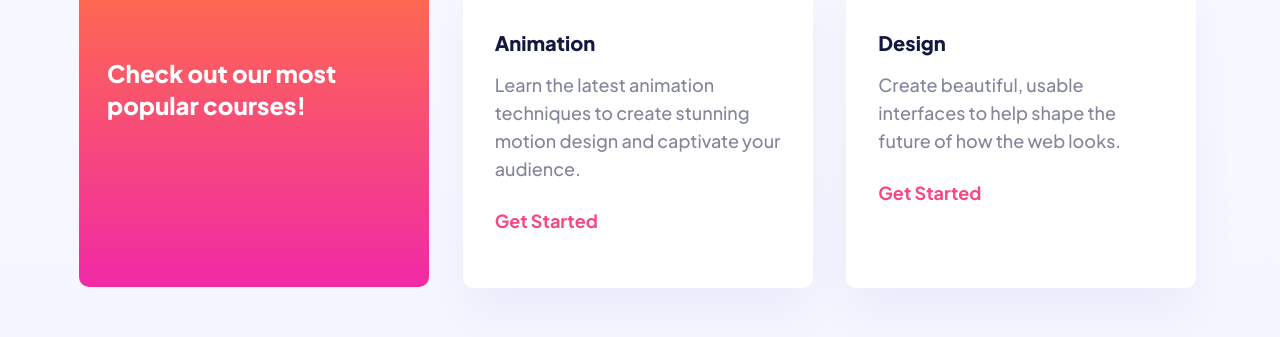
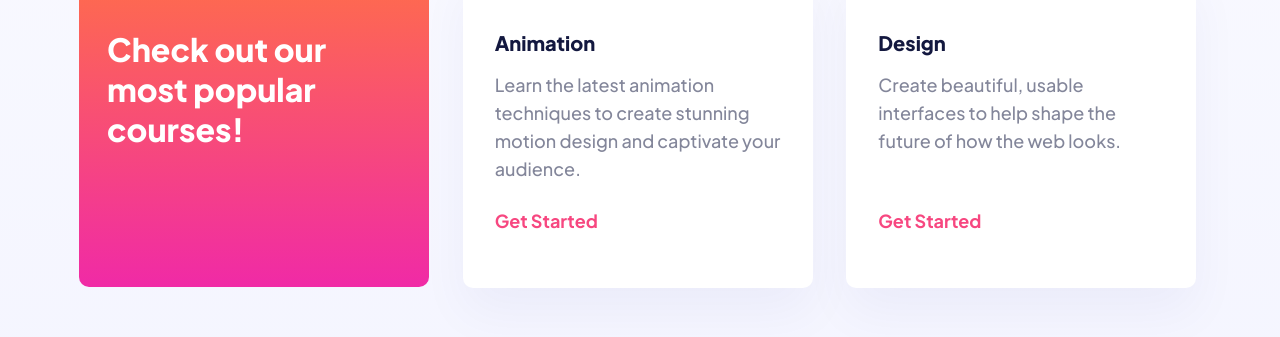
Before and after one commit to nanakvirkvelia/Skilled-E-learning-Landing-Page, a plain HTML site: page index.html in a window 1280 px wide. Shown: the part 972-1309 px from the top of the page. Drawn offline with Linux system fonts and the light colour scheme.

Commit message:
Update styles.css

```diff
--- a/styles.css
+++ b/styles.css
@@ -293,4 +293,11 @@
     .section8 > .box {
       margin-bottom: 140px;
     }
+      .section2 {
+          font-size: 32px;
+line-height: 40px;
   }
+      .section4 > .box > p, .section5 > .box > p {
+          margin-bottom: 52px;
+      }
+}
```
